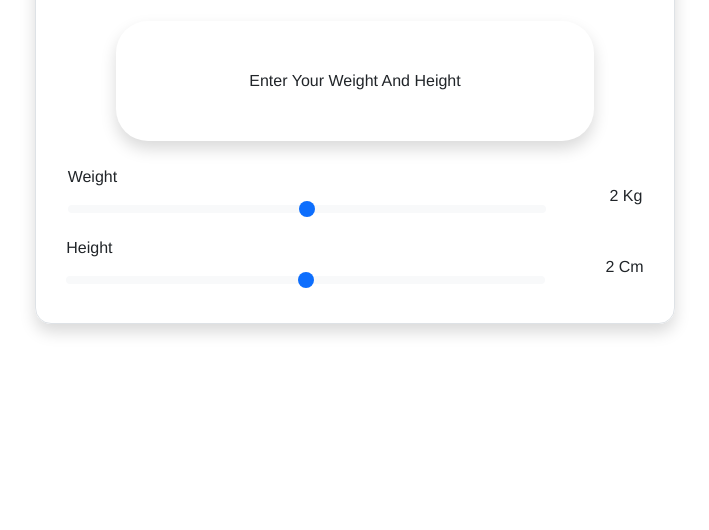
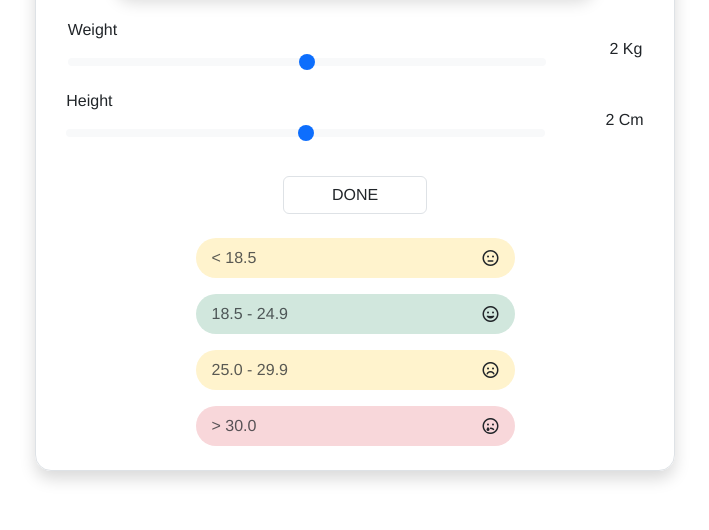
Before and after one commit to MohammadNourizadeh/BMI-calculator, a website: page index.html in a window 1280 px wide. Shown: the part 270-800 px from the top of the page, without its empty margins (285-994 px from the left). Drawn offline with Linux system fonts and the light colour scheme.

Commit message:
marameters of BMI added

```diff
--- a/index.html
+++ b/index.html
@@ -24,7 +24,7 @@
                 </div>
 
                 <div class="result d-flex justify-content-center align-items-center w-100 my-4">
-                    <div class="w-75 p-md-5 p-3 rounded-5 shadow text-center">
+                    <div class="w-75 p-md-5 p-4 rounded-4 shadow text-center">
                         <span>enter your weight and height</span>
                     </div>
                 </div>
@@ -45,6 +45,32 @@
                         <span>2 cm</span>
                     </div>
                 </div>
+
+                <div class="btn-div d-flex justify-content-center">
+                    <button class="btn border px-5">DONE</button>
+                </div>
+
+                <div class="guid d-flex flex-column align-items-center my-4">
+                    <div
+                        class="mb-3 d-flex w-50 rounded-5 justify-content-between p-2 align-items-center bg-warning-subtle">
+                        <span class="text-body-secondary ms-2">< 18.5</span>
+                        <i class='far fa-meh me-2'></i>
+                    </div>
+                    <div
+                        class="mb-3 d-flex w-50 rounded-5 justify-content-between p-2 align-items-center bg-success-subtle">
+                        <span class="text-body-secondary ms-2">18.5 - 24.9</span>
+                        <i class='far fa-grin me-2'></i>
+                    </div>
+                    <div
+                        class="mb-3 d-flex w-50 rounded-5 justify-content-between p-2 align-items-center bg-warning-subtle">
+                        <span class="text-body-secondary ms-2">25.0 - 29.9</span>
+                        <i class='far fa-frown me-2'></i>
+                    </div>
+                    <div class="d-flex w-50 rounded-5 justify-content-between p-2 align-items-center bg-danger-subtle">
+                        <span class="text-body-secondary ms-2">> 30.0</span>
+                        <i class='far fa-sad-tear me-2'></i>
+                    </div>
+                </div>
             </div>
         </div>
     </div>
```
